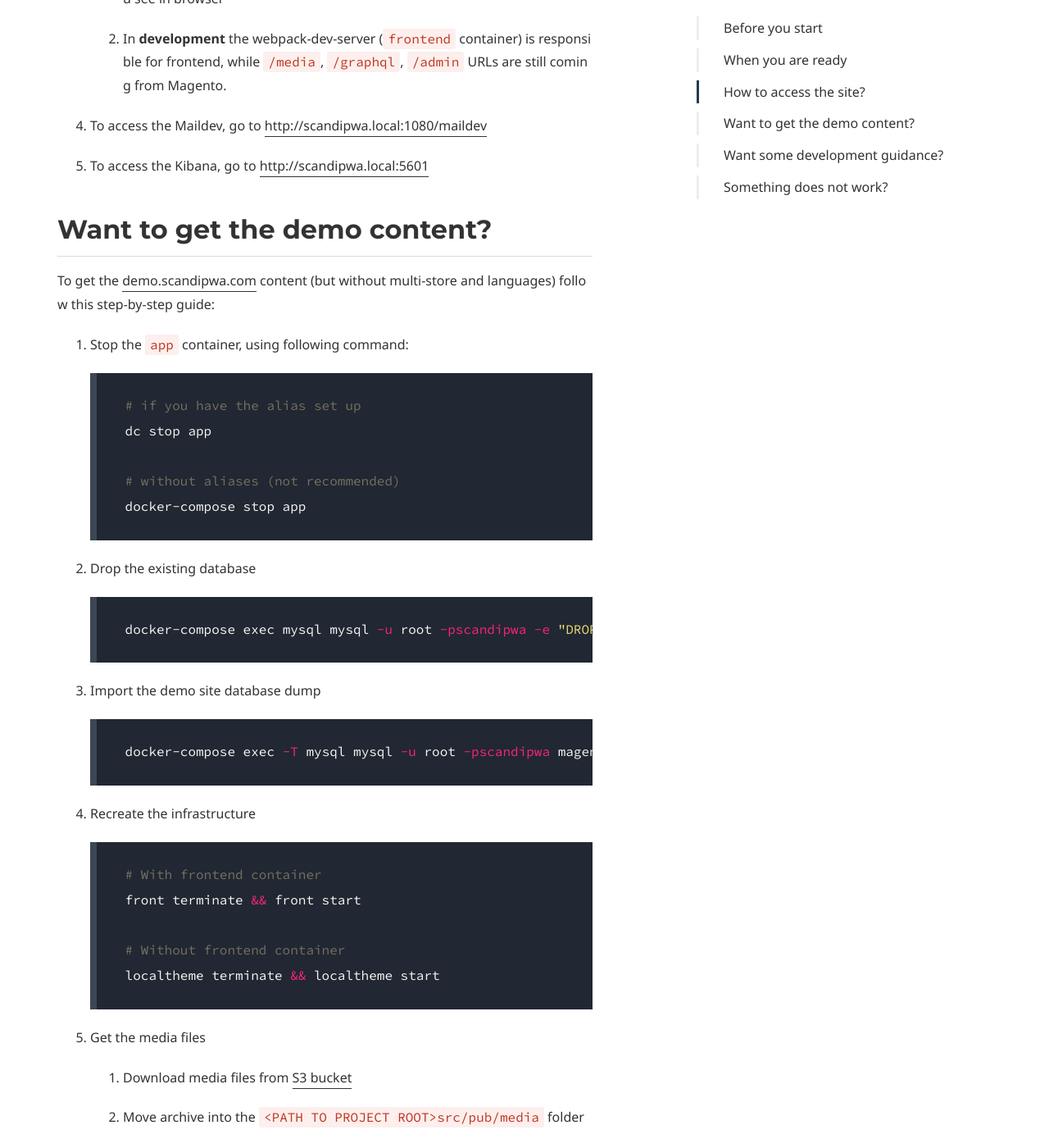
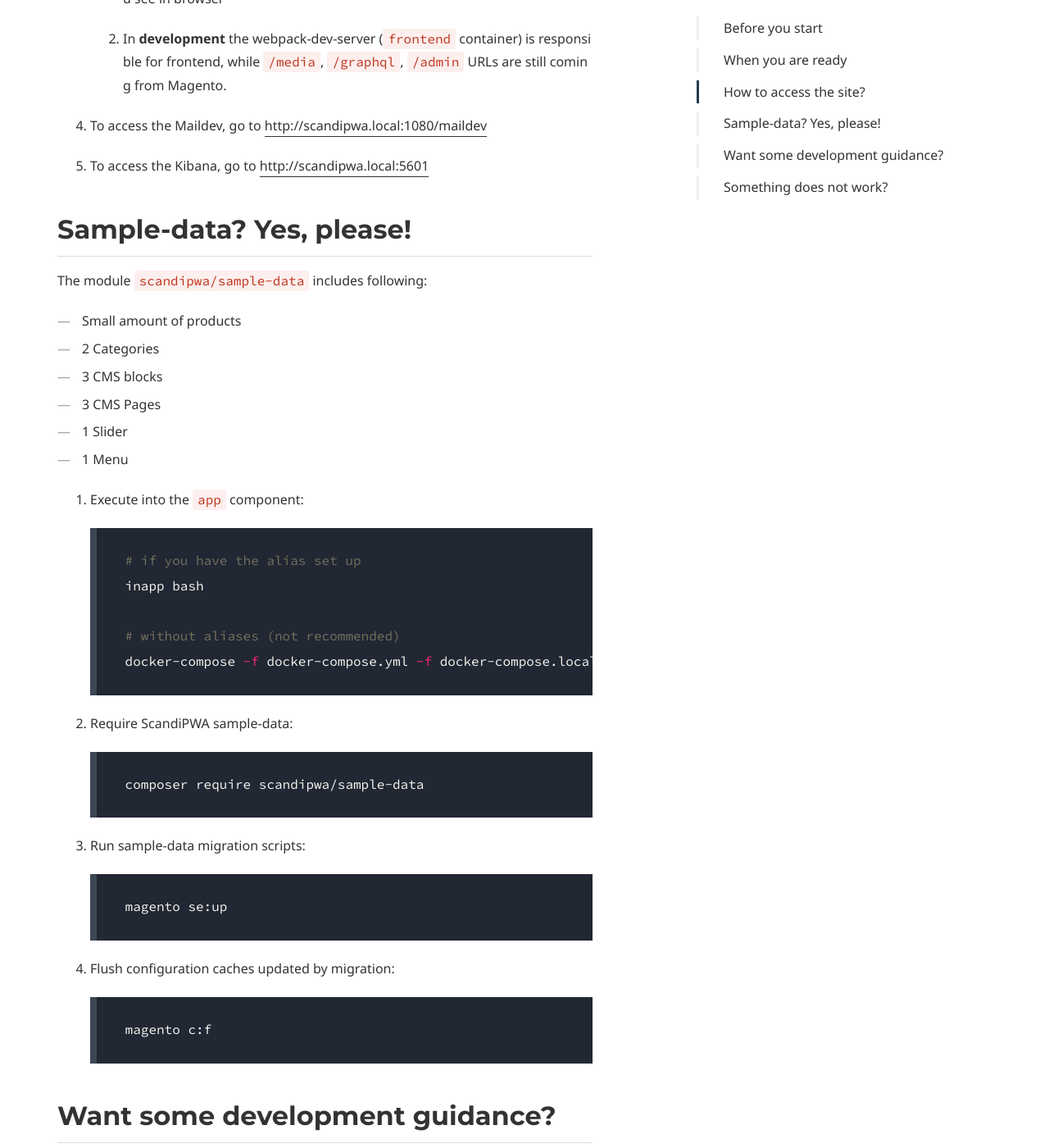
Before and after one commit to scandipwa/scandipwa.github.io, a Jekyll site: the page built from docs/installation/docker/mac.md, in a window 1280 px wide and 1400 px high, scrolled down 7599 px. Shown: the whole window at 82% size. Built offline with Jekyll 4.4.1, drawn with Linux system fonts in a browser that asks for light colours; some web fonts are replaced; comment, search, counter and statistics services are not loaded; a style sheet for code colours, icons or effects is not loaded; some of the changed text lies outside the part shown.

Commit message:
Switched instructions to not use SQL dump.

````diff
--- a/docs/installation/docker/mac.md
+++ b/docs/installation/docker/mac.md
@@ -236,55 +236,43 @@
 
 5. To access the Kibana, go to [http://scandipwa.local:5601](http://scandipwa.local:5601)
 
-## Want to get the demo content?
+## Sample-data? Yes, please!
 
-To get the [demo.scandipwa.com](https://demo.scandipwa.com/) content (but without multi-store and languages) follow this step-by-step guide:
+The module `scandipwa/sample-data` includes following:
+- Small amount of products
+- 2 Categories
+- 3 CMS blocks
+- 3 CMS Pages
+- 1 Slider
+- 1 Menu
 
-1. Stop the `app` container, using following command:
+1. Execute into the `app` component:
 
     ```bash
     # if you have the alias set up
-    dc stop app
+    inapp bash
 
     # without aliases (not recommended)
-    docker-compose stop app
+    docker-compose -f docker-compose.yml -f docker-compose.local.yml -f docker-compose.ssl.yml -f docker-compose.frontend.yml exec -u user app
     ```
 
-2. Drop the existing database
+2. Require ScandiPWA sample-data:
 
     ```bash
-    docker-compose exec mysql mysql -u root -pscandipwa -e "DROP DATABASE magento; CREATE DATABASE magento;"
+    composer require scandipwa/sample-data
     ```
 
-3. Import the demo site database dump
+3. Run sample-data migration scripts:
 
     ```bash
-    docker-compose exec -T mysql mysql -u root -pscandipwa magento < deploy/latest.sql
+    magento se:up
     ```
 
-4. Recreate the infrastructure
+4. Flush configuration caches updated by migration:
 
     ```bash
-    # With frontend container
-    front terminate && front start
-
-    # Without frontend container
-    localtheme terminate && localtheme start
+    magento c:f
     ```
-
-5. Get the media files
-
-    1. Download media files from [S3 bucket](https://scandipwa-public-assets.s3-eu-west-1.amazonaws.com/2.2.x-media.tar.gz)
-
-    2. Move archive into the `<PATH TO PROJECT ROOT>src/pub/media` folder
-
-    3. Extract the archive using following command:
-
-        ```bash
-        tar -zxvf scandipwa_media.tgz
-        ```
-
-    > **Note**: Make sure that your media folder is path is `<PATH TO PROJECT ROOT>src/pub/media`. Such path is NOT correct `<PATH TO PROJECT ROOT>src/pub/media/media`.
 
 ## Want some development guidance?
 
````
Also changed, not shown: docs/installation/docker/linux.md (+17 -25 lines).
